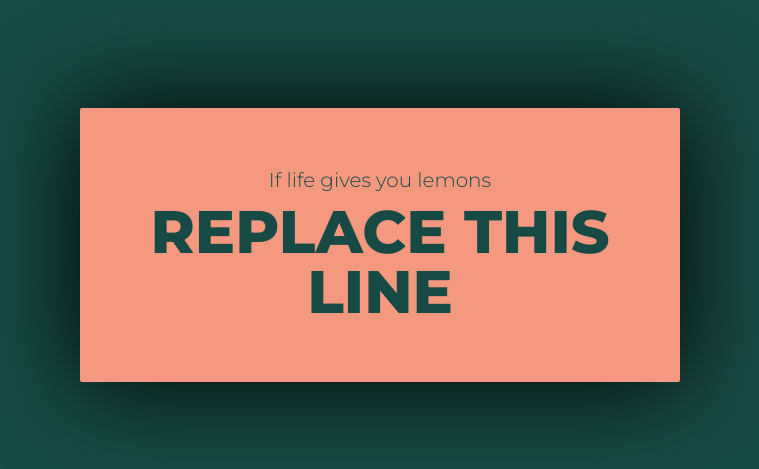
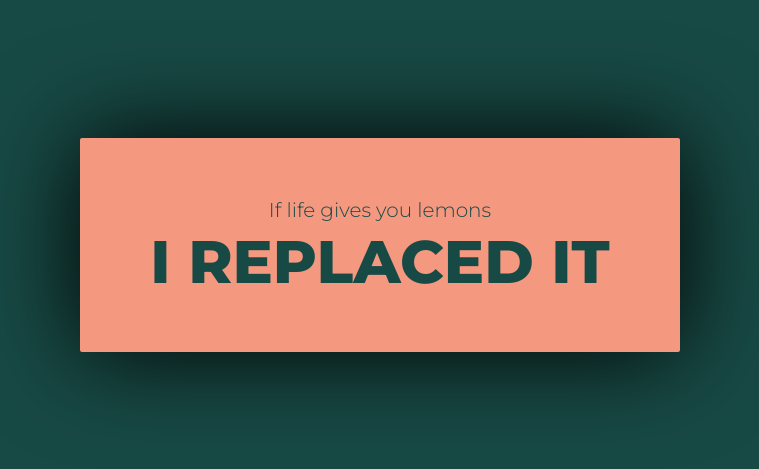
Before and after one commit to Skoda130rs/github-pages-self-repo-general-Skoda130rs, a plain HTML site: page index.html in a window 1280 px wide. Shown: the part 155-624 px from the top of the page, without its empty margins (260-1019 px from the left). Drawn offline with Linux system fonts and the light colour scheme.

Commit message:
i REPLECED THE MARKED SENTENCE

```diff
--- a/index.html
+++ b/index.html
@@ -14,7 +14,7 @@
 <div class="container">
     <div class="box">
         <p>If life gives you lemons</p>
-        <p>REPLACE THIS LINE</p>
+        <p>I REPLACED IT</p>
     </div>
 </div>
 </body>
```
